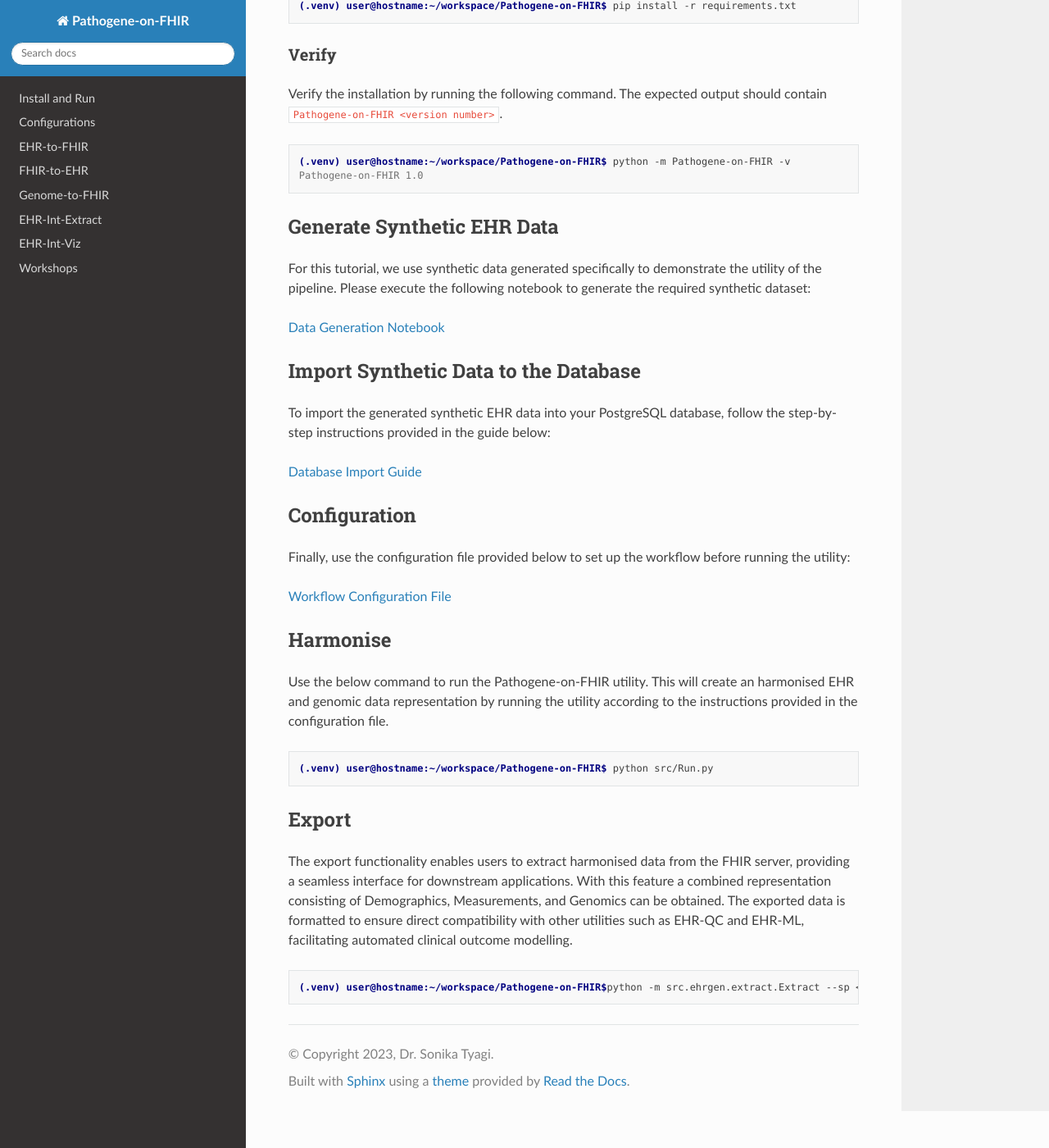
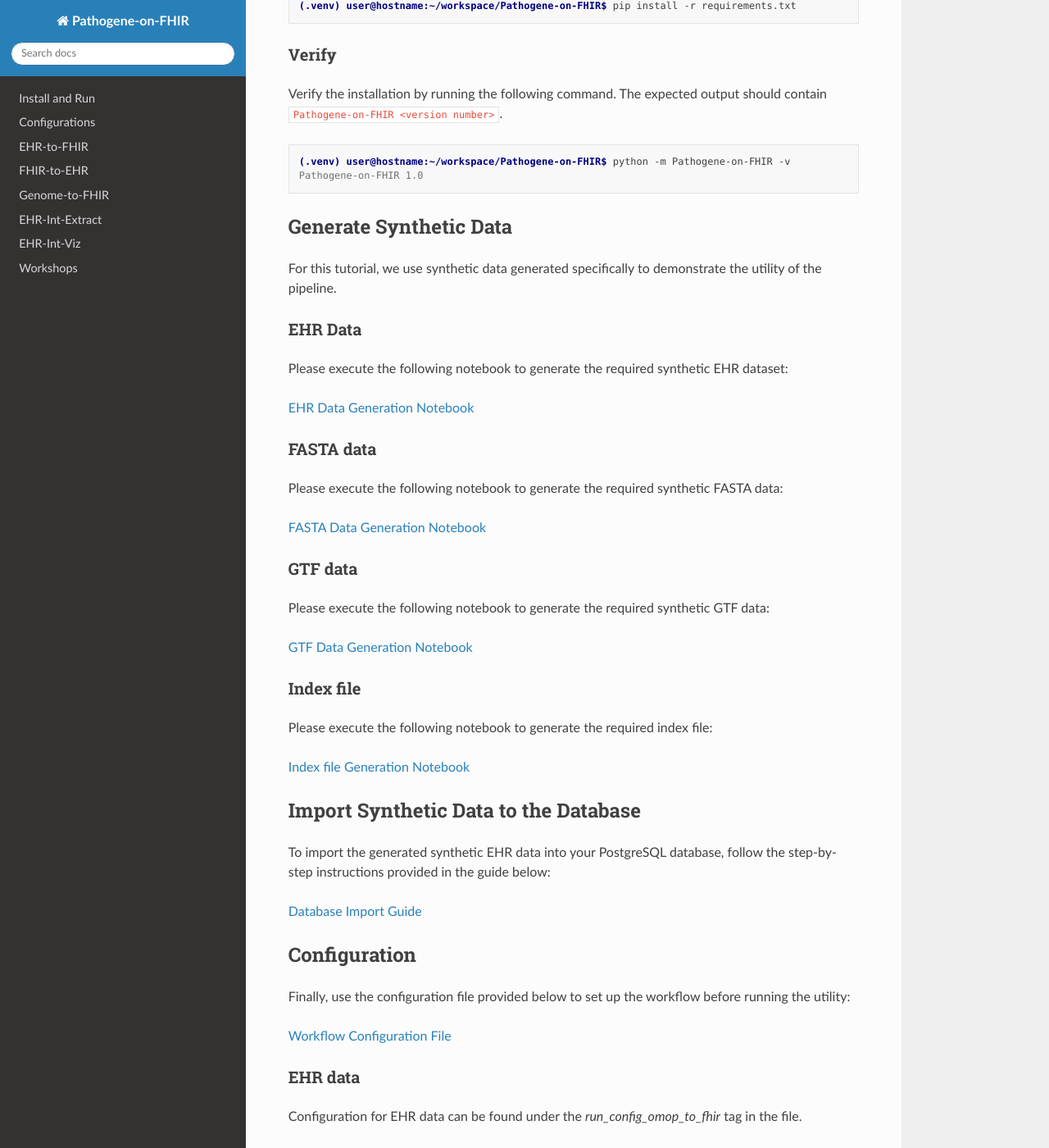
Before and after one commit to ryashpal/ehr-int-tutorial, a Sphinx documentation site: the page built from docs/source/ismb_2026_step_by_step_tutorial.rst, in a window 1280 px wide and 1400 px high, scrolled down 1865 px. Shown: the whole window at 82% size. Built offline with Sphinx 7.4.7 and the Read the Docs theme 3.1.0, drawn with Linux system fonts in a browser that asks for light colours; some of the changed text lies outside the part shown.

Commit message:
Update ismb_2026_step_by_step_tutorial.rst

```diff
--- a/docs/source/ismb_2026_step_by_step_tutorial.rst
+++ b/docs/source/ismb_2026_step_by_step_tutorial.rst
@@ -99,12 +99,42 @@ Verify the installation by running the following command. The expected output sh
    Pathogene-on-FHIR 1.0
 
 
-Generate Synthetic EHR Data
-+++++++++++++++++++++++++++
+Generate Synthetic Data
++++++++++++++++++++++++
 
-For this tutorial, we use synthetic data generated specifically to demonstrate the utility of the pipeline. Please execute the following notebook to generate the required synthetic dataset:
+For this tutorial, we use synthetic data generated specifically to demonstrate the utility of the pipeline.
 
-`Data Generation Notebook <https://gitlab.com/superbugai/pathogene-on-fhir/-/blob/main/src/init/generate_random_data.ipynb?ref_type=heads>`_
+
+EHR Data
+--------
+
+Please execute the following notebook to generate the required synthetic EHR dataset:
+
+`EHR Data Generation Notebook <https://gitlab.com/superbugai/pathogene-on-fhir/-/blob/main/src/init/01_generate_random_ehr_data.ipynb>`_
+
+
+FASTA data
+----------
+
+Please execute the following notebook to generate the required synthetic FASTA data:
+
+`FASTA Data Generation Notebook <https://gitlab.com/superbugai/pathogene-on-fhir/-/blob/main/src/init/02_generate_random_fasta_data.ipynb>`_
+
+
+GTF data
+--------
+
+Please execute the following notebook to generate the required synthetic GTF data:
+
+`GTF Data Generation Notebook <https://gitlab.com/superbugai/pathogene-on-fhir/-/blob/main/src/init/03_generate_random_gtf_data.ipynb>`_
+
+
+Index file
+--------
+
+Please execute the following notebook to generate the required index file:
+
+`Index file Generation Notebook <https://gitlab.com/superbugai/pathogene-on-fhir/-/blob/main/src/init/04_generate_random_index_data.ipynb>`_
 
 
 Import Synthetic Data to the Database
@@ -121,6 +151,21 @@ Configuration
 Finally, use the configuration file provided below to set up the workflow before running the utility:
 
 `Workflow Configuration File <https://gitlab.com/superbugai/pathogene-on-fhir/-/blob/main/src/patfhir/config/RunConfig.py?ref_type=heads>`_
+
+EHR data
+--------
+
+Configuration for EHR data can be found under the `run_config_omop_to_fhir` tag in the file.
+
+Genomic data (external links to genomic files)
+----------------------------------------------
+
+Configuration to import external links to genomic files, but not the entire data can be found under the `run_config_genome_to_fhir` tag in the file.
+
+Genomic data (detailed genomic annotations)
+----------------------------------------------
+
+Configuration to import detailed genomic annotations can be found under the `run_config_gtf_to_fhir` tag in the file.
 
 Harmonise
 +++++++++
```
